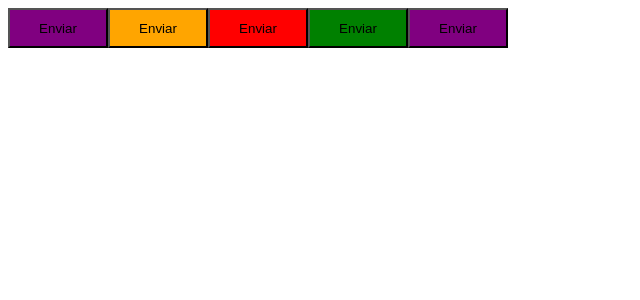
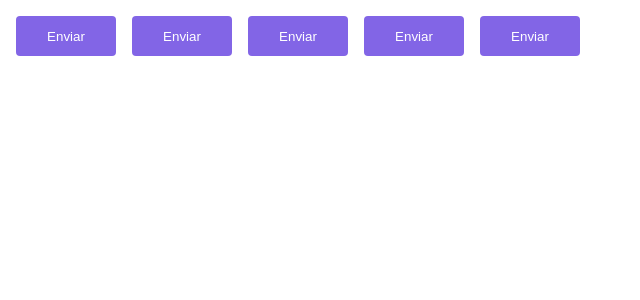
Before and after one commit to lucascprazeres/ignite-reactjs, a React (Vite) app in the folder 02-ignite-timer/: page / in a window 1280 px wide. Shown: the top 300 px of the page, without its empty margins (0-640 px from the left). Built offline with nearby package versions, Linux system fonts and the light colour scheme.

Commit message:
feat(modulo-02): adiciona tema de teste

```diff
--- a/02-ignite-timer/src/components/Button.styles.ts
+++ b/02-ignite-timer/src/components/Button.styles.ts
@@ -16,9 +16,15 @@ const buttonVariants = {
 export const ButtonContainer = styled.button<ButtonContainerProps>`
   width: 100px;
   height: 40px;
+  border-radius: 4px;
+  border: 0;
+  margin: 8px;
 
-  ${(props) =>
+  background-color: ${(props) => props.theme.primary};
+  color: ${(props) => props.theme.white};
+
+  /* ${(props) =>
     css`
       background-color: ${buttonVariants[props.variant]};
-    `}
+    `} */
 `;
--- a/02-ignite-timer/src/styles/themes/default.ts
+++ b/02-ignite-timer/src/styles/themes/default.ts
@@ -1,4 +1,5 @@
 export const defaultTheme = {
-  primary: "purple",
+  primary: "#8265e6",
   secondary: "orange",
+  white: "#fff",
 };
```
